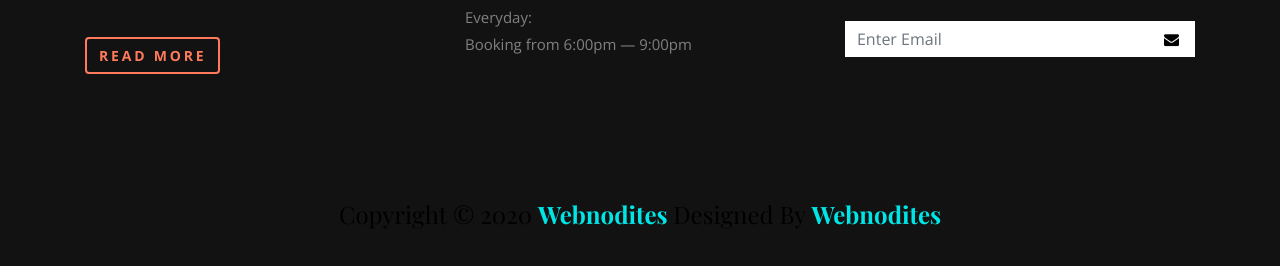
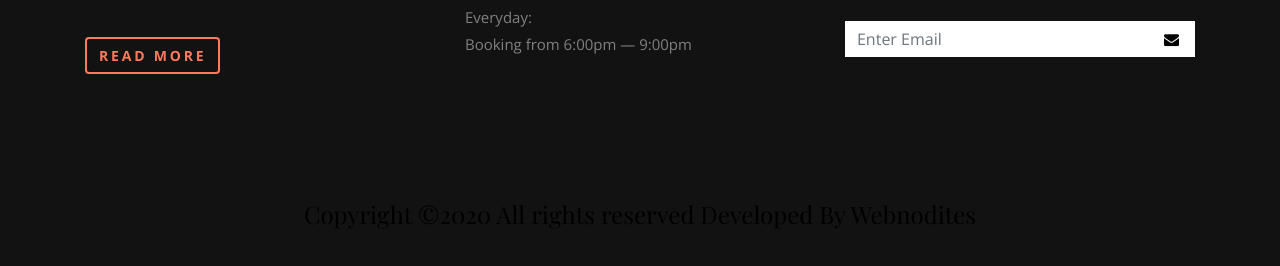
Before and after one commit to Webnodites/Foodie, a plain HTML site: page index.html in a window 1280 px wide. Shown: the part 10039-10305 px from the top of the page. Drawn offline with nearby package versions, Linux system fonts and the light colour scheme; some packages are replaced by stand-ins of ours; files whose address does not match are found by name; a web font is replaced by a local one.

Commit message:
Update index.html

```diff
--- a/index.html
+++ b/index.html
@@ -669,7 +669,7 @@
 
             <div class="row pt-5">
               <div class="col-md-12 text-center">
-                <h4 class="foot">Copyright &copy; 2020 <a href="index.html"><strong style="color: #00e6e6 "> Webnodites </strong></a> Designed By <a href="index.html"><strong style="color: #00e6e6 "> Webnodites </strong></a>
+                <h4 class="foot"> Copyright &copy;<script>document.write(new Date().getFullYear());</script> All rights reserved Developed By <a href="https://www.webnodites.com/" target="_blank">Webnodites</a>
                         </h4>
               </div>
             </div>
```
